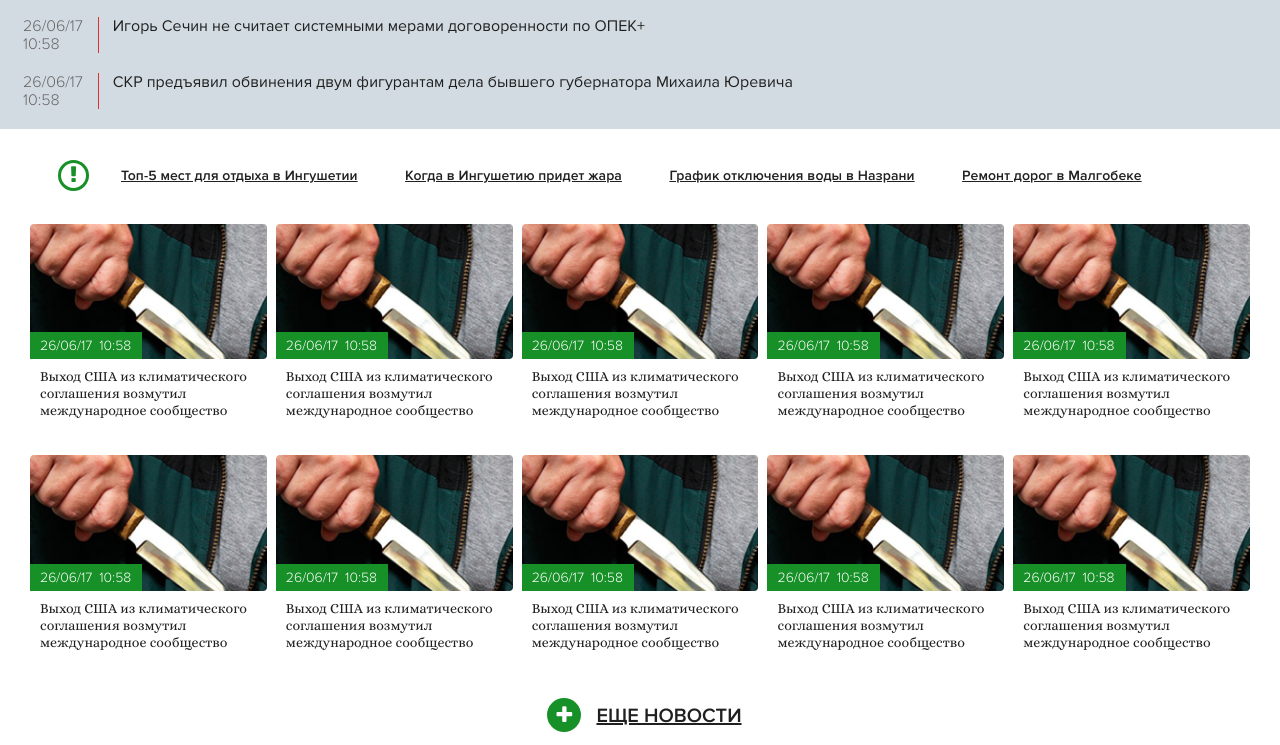
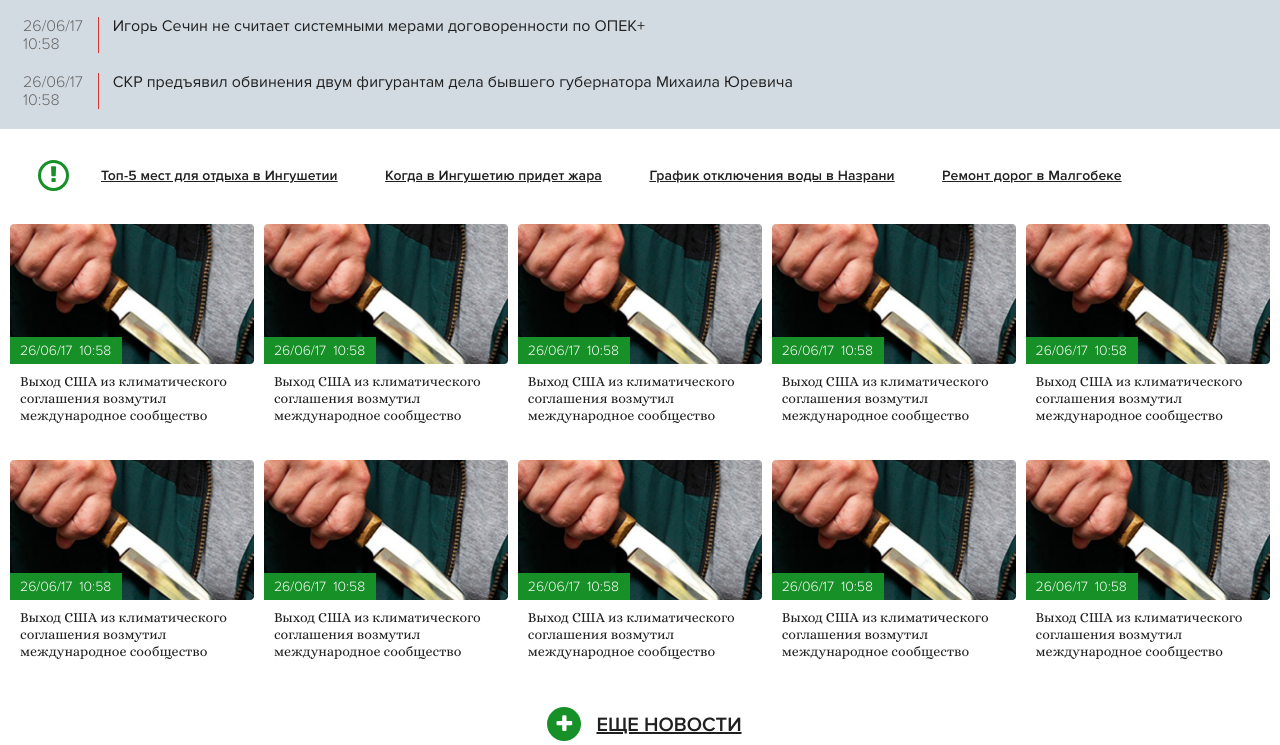
Before and after one commit to arturtrofimov86/arturtrofimov86.github.io, a plain HTML site: page index.html in a window 1280 px wide. Shown: the part 2650-3395 px from the top of the page. Drawn offline with Linux system fonts and the light colour scheme; files whose address does not match are found by name; a web font is replaced by a local one.

Commit message:
change styles

```diff
--- a/less/style.less
+++ b/less/style.less
@@ -491,7 +491,8 @@ footer{
 .news-list ul li.news-hidden{
     display:none;
     @media(max-width:1366px){
-        display:flex;
+        display:flex
+            ;
     }
 
 }
@@ -769,7 +770,7 @@ h3.red-title.corner{
                         }
                         time{
                             color: #999;
-                             border-right:1px solid #109a0d;
+                            border-right:1px solid #109a0d;
 
                         }
                         a{
@@ -971,9 +972,13 @@ h3.red-title.corner{
             max-width:1220px;
             padding:0 10px;
             margin:0 auto;
+            @media(max-width:1366px){
+                max-width:100%;
+            }
             .warning-info{
                 display:flex;
                 padding: 28px 7px 30px 7px;
+
                 @media(max-width:1200px){
                     flex-direction:column;
                 }
```
Also changed, not shown: css/style.css.
